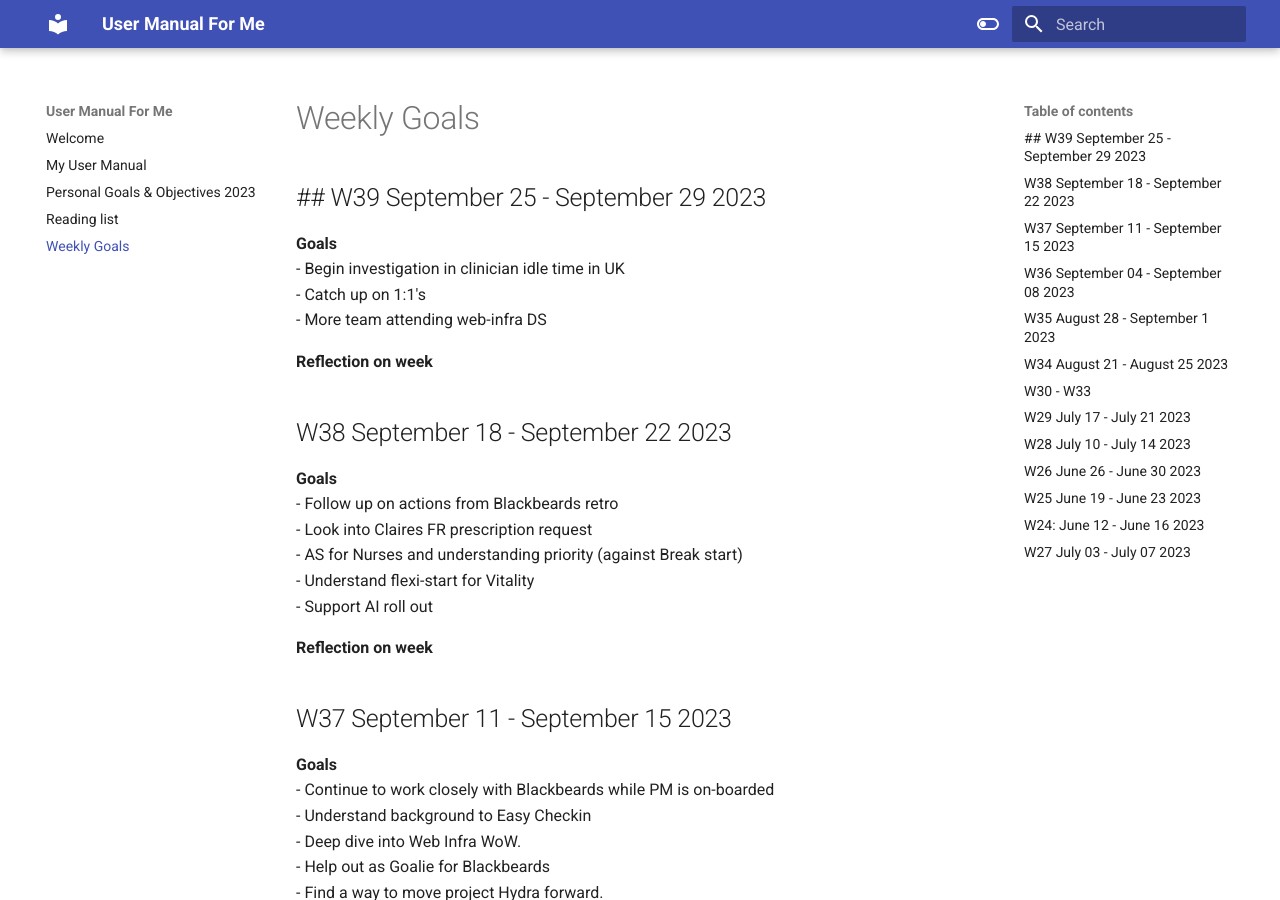
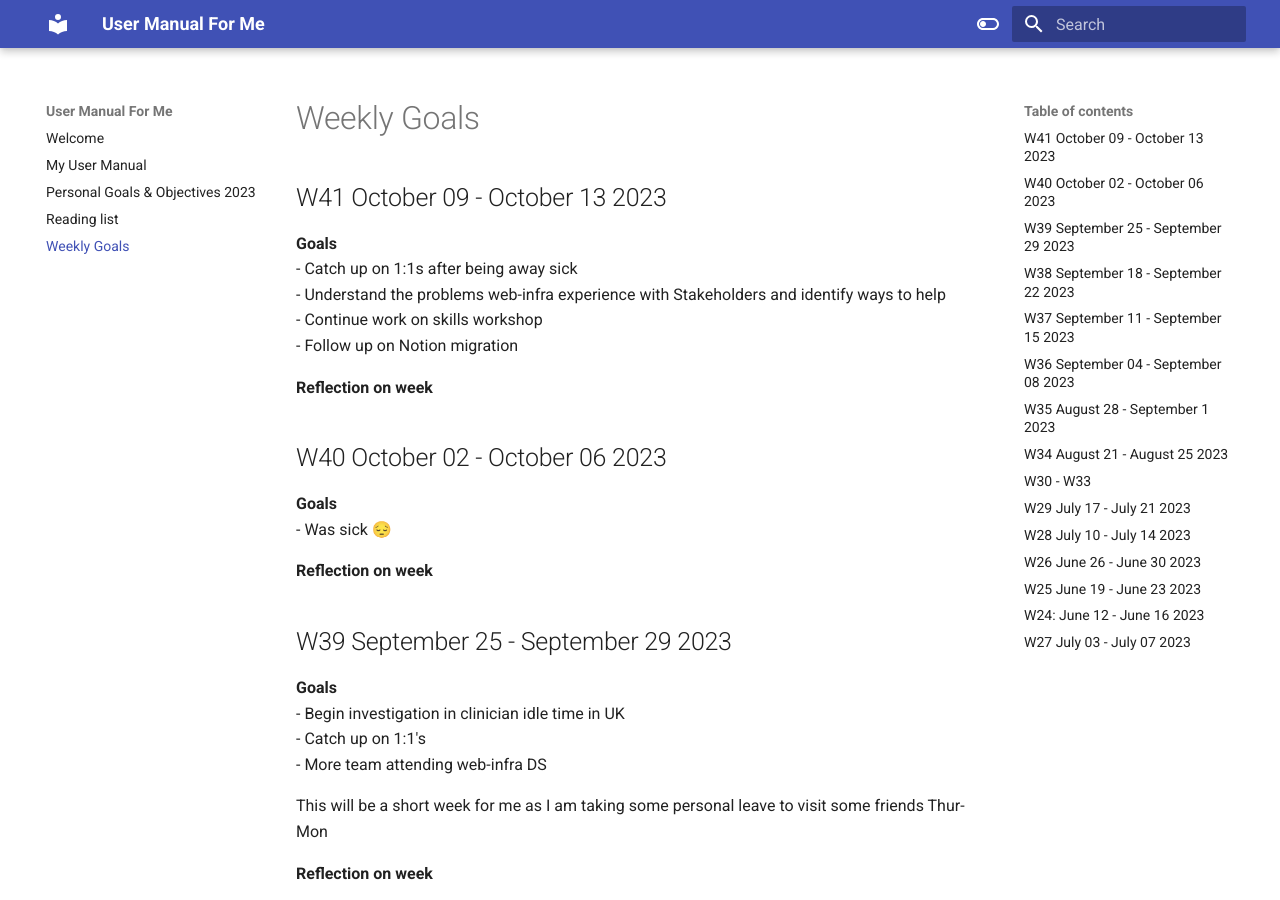
Before and after one commit to skakau/my-ramblings, an MkDocs documentation site: the page built from docs/Weekly Goals.md, in a window 1280 px wide and 900 px high. Built offline with MkDocs 1.6.1 and Material for MkDocs 9.7.7, drawn with Linux system fonts in a browser that asks for light colours.

Commit message:
[PUBLISHER] Merge #45

```diff
--- a/docs/Weekly Goals.md
+++ b/docs/Weekly Goals.md
@@ -1,11 +1,31 @@
 ---
 share: true
 ---
-## ## W39 September 25 - September 29 2023
+
+## W41 October 09 - October 13 2023
+**Goals**
+- Catch up on 1:1s after being away sick
+- Understand the problems web-infra experience with Stakeholders and identify ways to help
+- Continue work on skills workshop
+- Follow up on Notion migration
+
+**Reflection on week**
+
+
+## W40 October 02 - October 06 2023
+**Goals**
+- Was sick 😔
+
+**Reflection on week**
+
+
+## W39 September 25 - September 29 2023
 **Goals**
 - Begin investigation in clinician idle time in UK
 - Catch up on 1:1's
 - More team attending web-infra DS
+
+This will be a short week for me as I am taking some personal leave to visit some friends Thur-Mon
 
 **Reflection on week**
 
```
